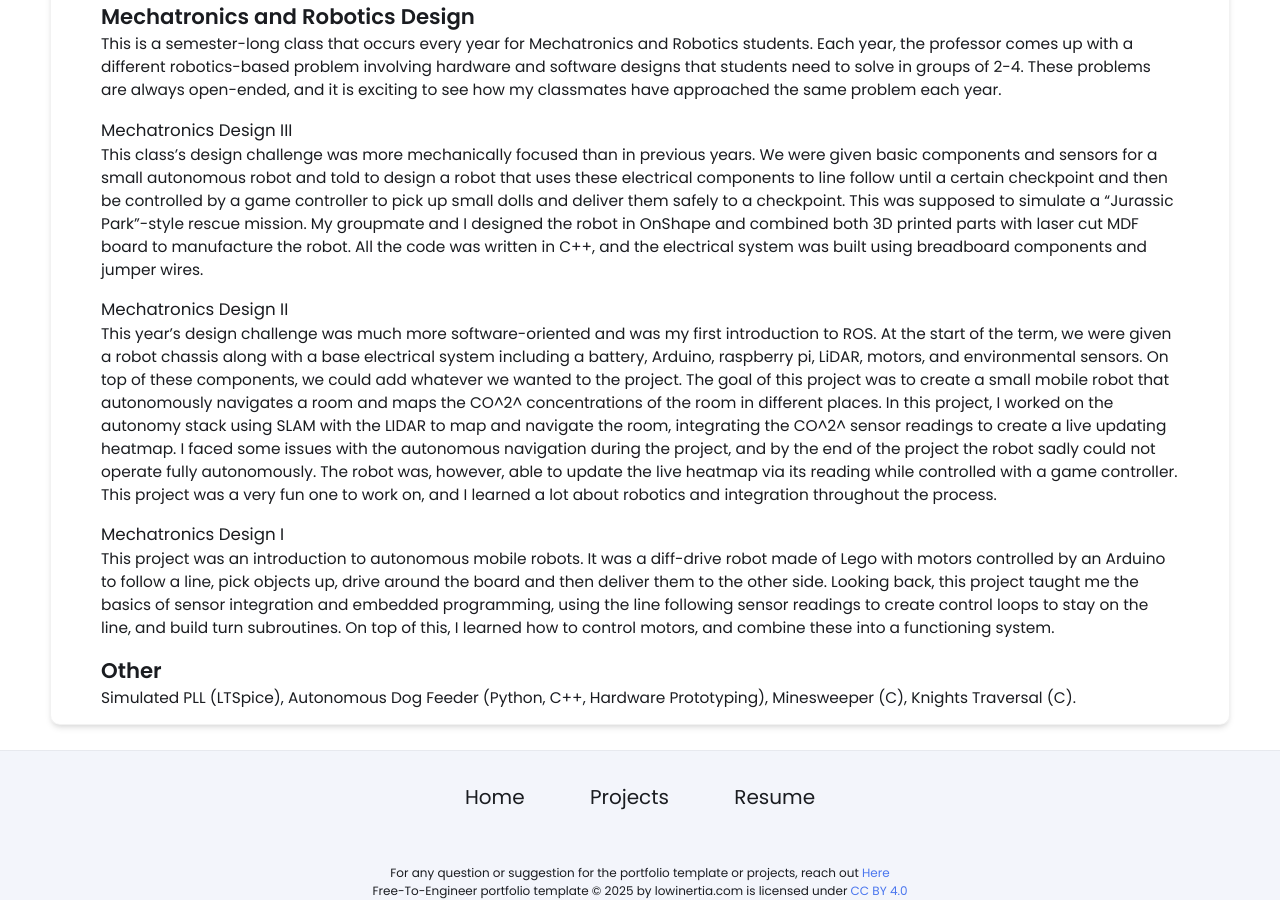
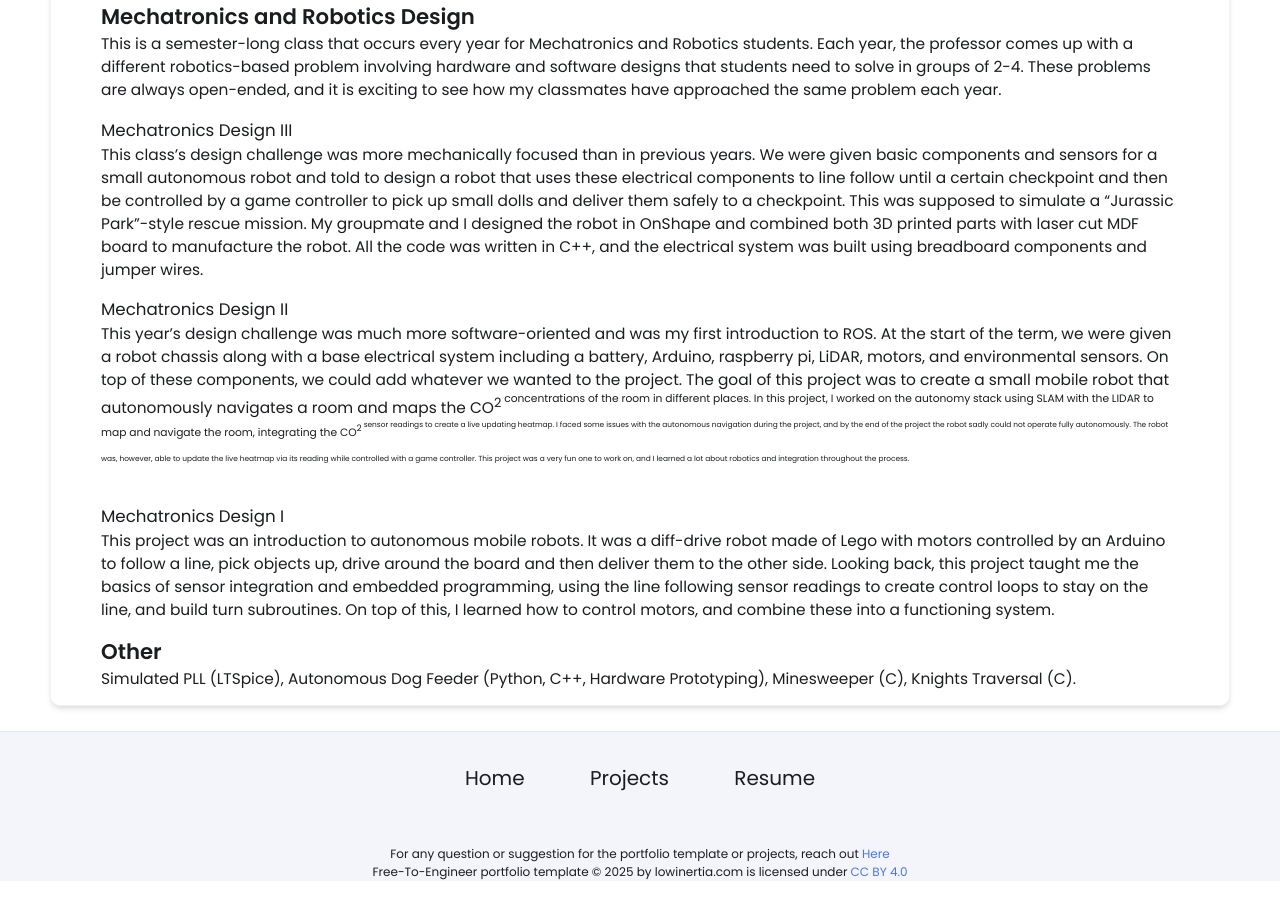
Before and after one commit to gabedavid03/gabedavid03.github.io, a Jekyll site: the page built from _projects/5-School-Projects/index.md, in a window 1280 px wide and 900 px high, scrolled down 1012 px. Built offline with Jekyll 4.4.1, drawn with Linux system fonts in a browser that asks for light colours.

```diff
--- a/_projects/5-School-Projects/index.md
+++ b/_projects/5-School-Projects/index.md
@@ -21,7 +21,7 @@ This is a semester-long class that occurs every year for Mechatronics and Roboti
 This class’s design challenge was more mechanically focused than in previous years. We were given basic components and sensors for a small autonomous robot and told to design a robot that uses these electrical components to line follow until a certain checkpoint and then be controlled by a game controller to pick up small dolls and deliver them safely to a checkpoint. This was supposed to simulate a “Jurassic Park”-style rescue mission.  My groupmate and I designed the robot in OnShape and combined both 3D printed parts with laser cut MDF board to manufacture the robot. All the code was written in C++, and the electrical system was built using breadboard components and jumper wires.
 
 ### Mechatronics Design II
-This year’s design challenge was much more software-oriented and was my first introduction to ROS. At the start of the term, we were given a robot chassis along with a base electrical system including a battery, Arduino, raspberry pi, LiDAR, motors, and environmental sensors. On top of these components, we could add whatever we wanted to the project. The goal of this project was to create a small mobile robot that autonomously navigates a room and maps the CO^2^ concentrations of the room in different places. In this project, I worked on the autonomy stack using SLAM with the LIDAR to map and navigate the room, integrating the CO^2^ sensor readings to create a live updating heatmap. I faced some issues with the autonomous navigation during the project, and by the end of the project the robot sadly could not operate fully autonomously. The robot was, however, able to update the live heatmap via its reading while controlled with a game controller. This project was a very fun one to work on, and I learned a lot about robotics and integration throughout the process.
+This year’s design challenge was much more software-oriented and was my first introduction to ROS. At the start of the term, we were given a robot chassis along with a base electrical system including a battery, Arduino, raspberry pi, LiDAR, motors, and environmental sensors. On top of these components, we could add whatever we wanted to the project. The goal of this project was to create a small mobile robot that autonomously navigates a room and maps the CO<sup>2<sup> concentrations of the room in different places. In this project, I worked on the autonomy stack using SLAM with the LIDAR to map and navigate the room, integrating the CO<sup>2<sup> sensor readings to create a live updating heatmap. I faced some issues with the autonomous navigation during the project, and by the end of the project the robot sadly could not operate fully autonomously. The robot was, however, able to update the live heatmap via its reading while controlled with a game controller. This project was a very fun one to work on, and I learned a lot about robotics and integration throughout the process.
 
 ### Mechatronics Design I
 This project was an introduction to autonomous mobile robots. It was a diff-drive robot made of Lego with motors controlled by an Arduino to follow a line, pick objects up, drive around the board and then deliver them to the other side. Looking back, this project taught me the basics of sensor integration and embedded programming, using the line following sensor readings to create control loops to stay on the line, and build turn subroutines. On top of this, I learned how to control motors, and combine these into a functioning system.
```
